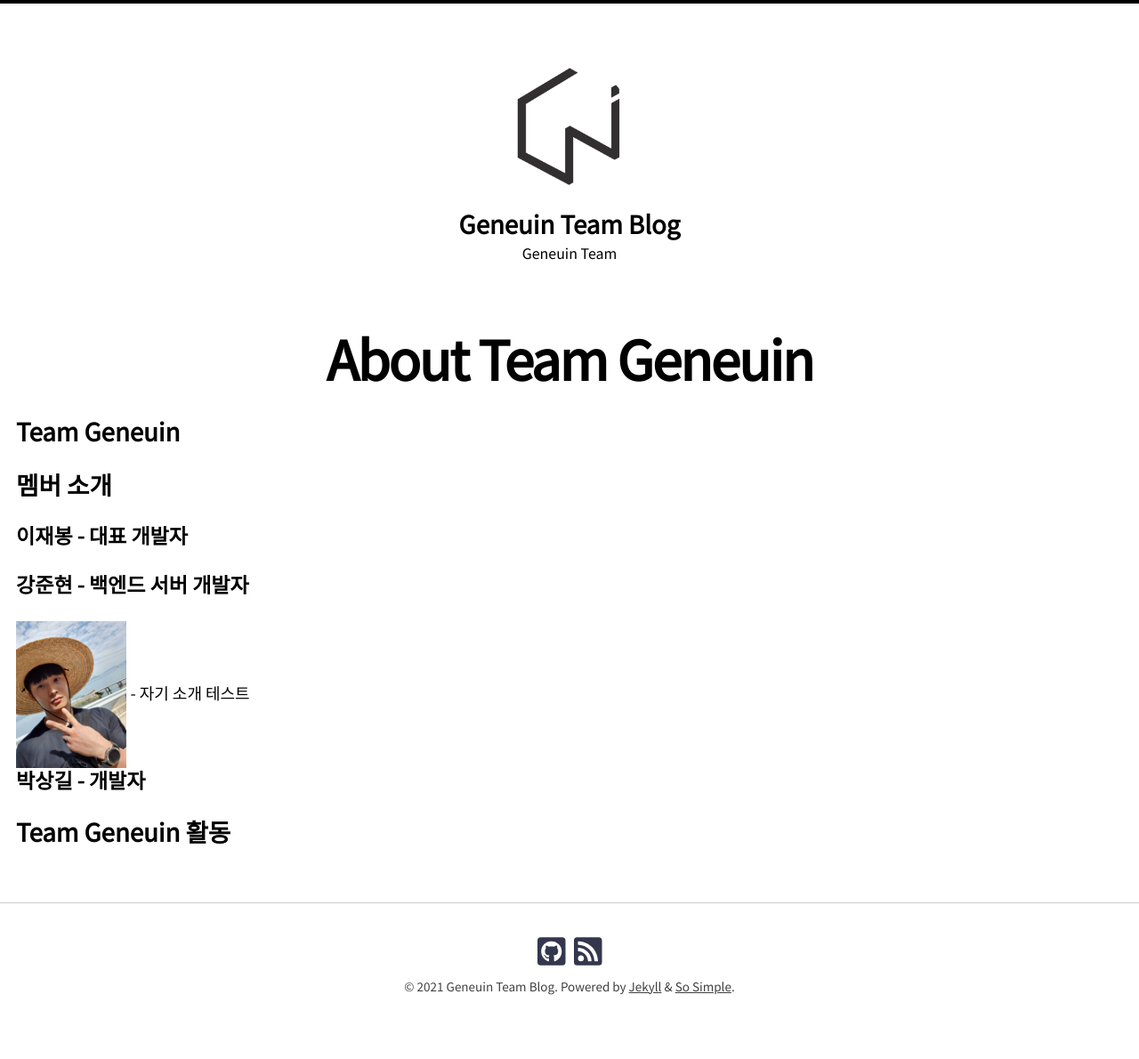
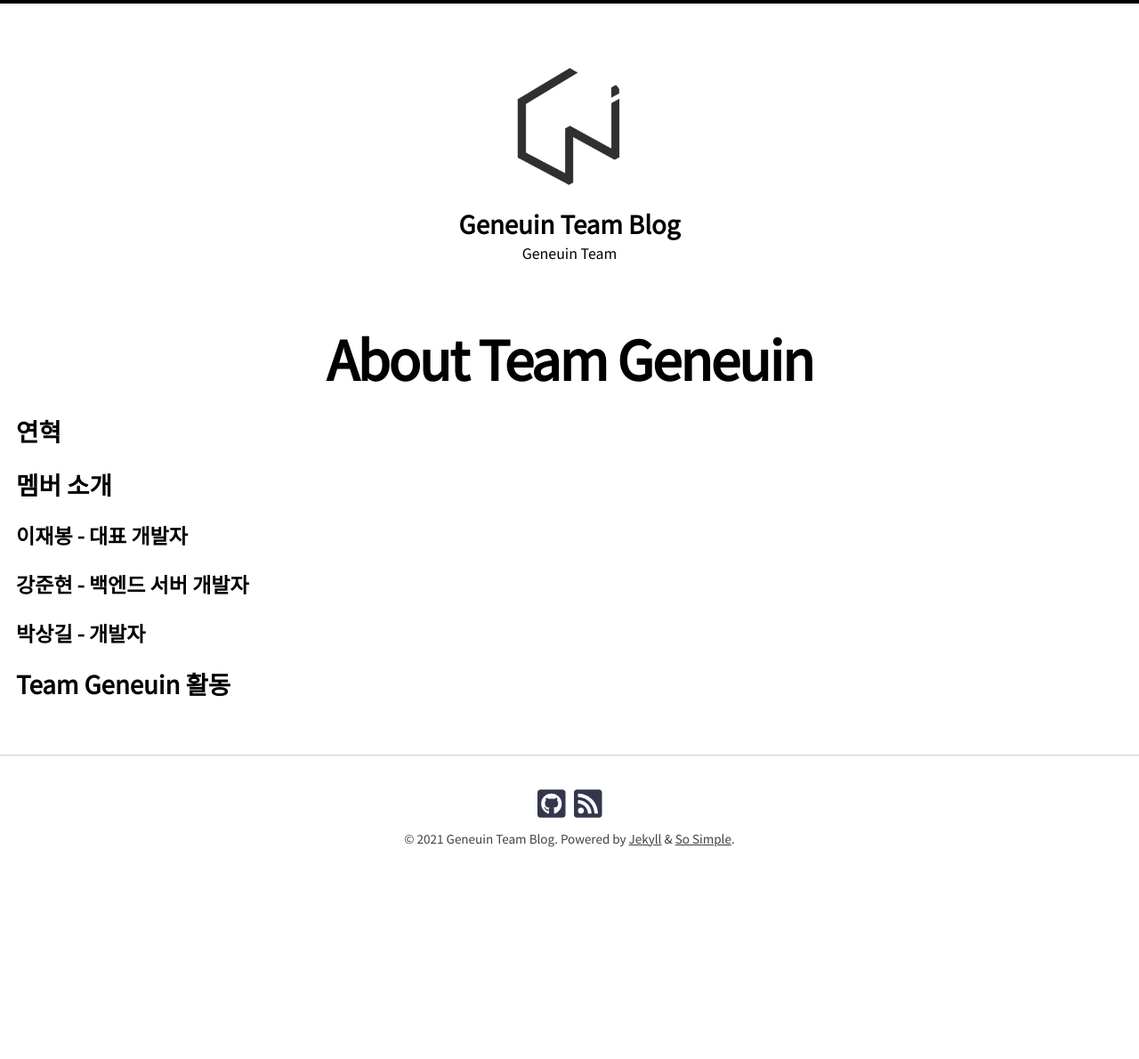
Before and after one commit to jblee-bong/bong.pos, a Jekyll site: the page built from _pages/about.md, in a window 1280 px wide. Shown: the whole page at 89% size. Built offline with Jekyll 4.4.1, drawn with Linux system fonts in a browser that asks for light colours; nearby versions of some CDN libraries; after the commit the page ends 1024 px from its top, so only the background shows below that.

Commit message:
Docs: home, about.md 변경

```diff
--- a/_layouts/home.md
+++ b/_layouts/home.html
@@ -2,4 +2,4 @@
 layout: page
 ---
 
-## Team Geneuin
+<h2>Team Geneuin</h2>
--- a/_pages/about.md
+++ b/_pages/about.md
@@ -6,18 +6,11 @@ collection: about
 entries_layout: grid
 ---
 
-## Team Geneuin
+## 연혁
 
 ## 멤버 소개
 ### 이재봉 - 대표 개발자
-
 ### 강준현 - 백엔드 서버 개발자
-<div>
-    <img src="/images/members/junhyunny.jpg" width="10%"/>
-    - 자기 소개 테스트
-</div>
-
-
 ### 박상길 - 개발자
 
 ## Team Geneuin 활동
```
